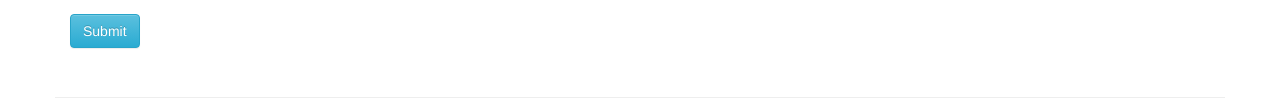
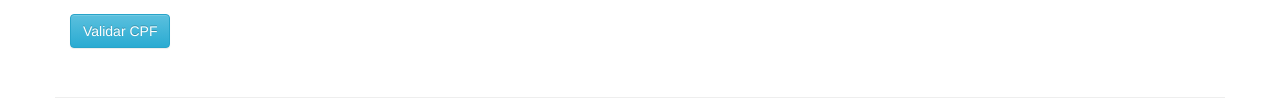
Before and after one commit to Geliandes/Validador-de-CPF, a plain HTML site: page index.html in a window 1280 px wide. Shown: the part 411-515 px from the top of the page. Drawn offline with nearby package versions, Linux system fonts and the light colour scheme.

Commit message:
Update index.html

```diff
--- a/index.html
+++ b/index.html
@@ -29,7 +29,7 @@
                 </div>
                 <small class="form-text text-muted">Digite somente numeros</small>
             </div>
-            <input type="submit" class="btn btn-info" onclick="cpfValidation(event)" />
+            <input type="submit" value="Validar CPF" class="btn btn-info" onclick="cpfValidation(event)" />
         </form>
     </div>
     <div class="container page-header">
```
